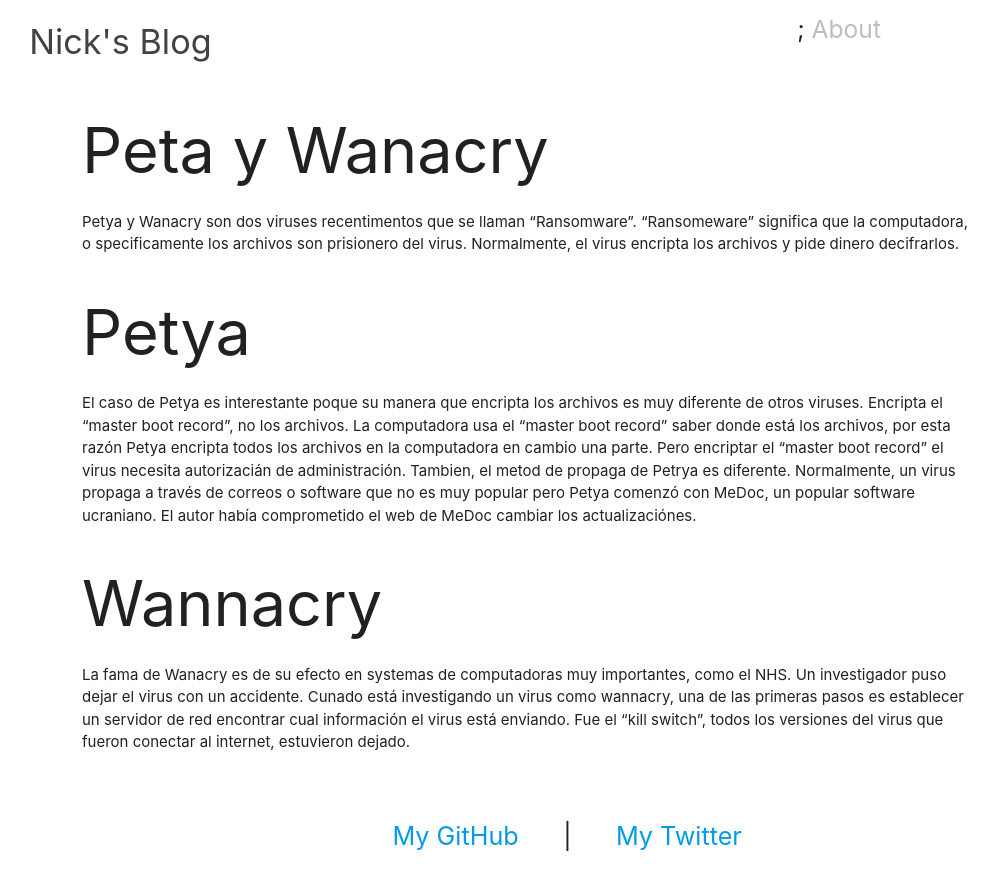
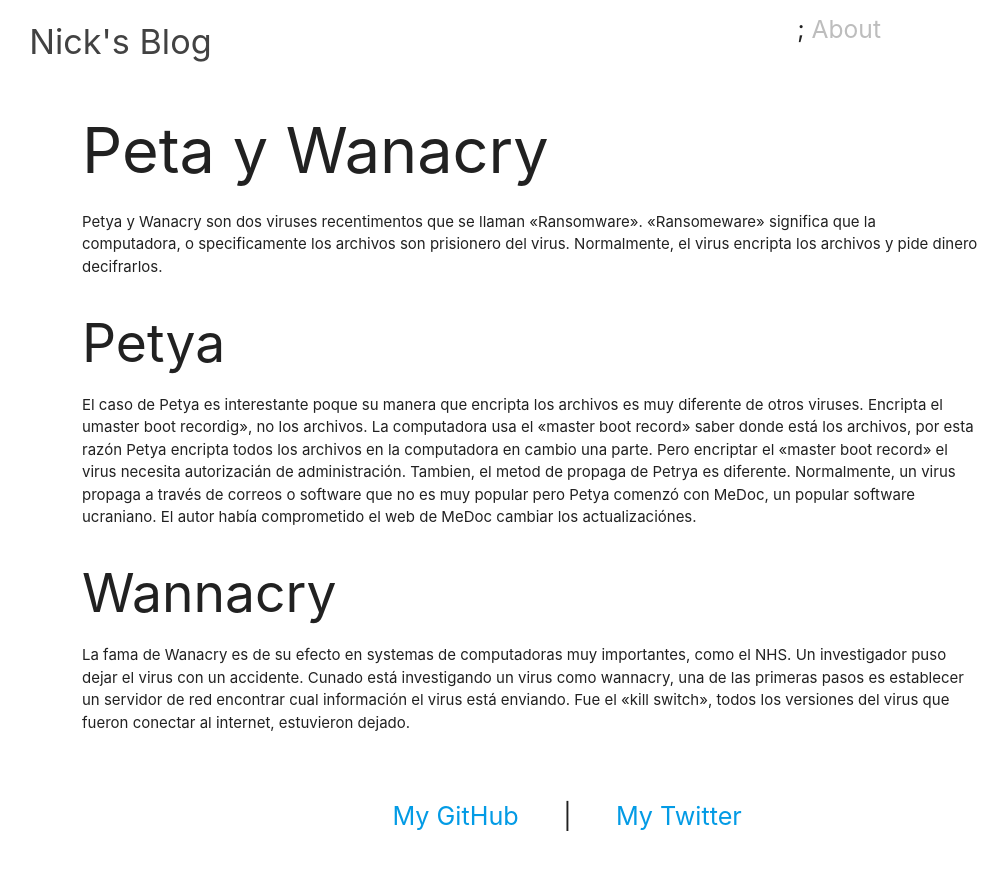
Before and after one commit to nick96/x-nick96.github.io, a Jekyll site: the page built from _posts/2018-01-05-peta-y-wanacry.md, in a window 1280 px wide. Shown: the top 890 px of the page, without its empty margins (110-1118 px from the left). Built offline with Jekyll 4.4.1, drawn with Linux system fonts in a browser that asks for light colours.

Commit message:
Rename file

```diff
--- a/_posts/2018-08-03-peta-y-wanacry.markdown
+++ b/_posts/2018-01-05-peta-y-wanacry.md
@@ -2,32 +2,32 @@
 title: "Peta y Wanacry"
 tags: cibersecuridad security espanol
 layout: post
-date:   "2018-08-03 13:50:14 +1000"
+date:   "2018-01-05"
 ---
 
 Petya y Wanacry son dos viruses recentimentos que se llaman
-"Ransomware". "Ransomeware" significa que la computadora, o
+«Ransomware». «Ransomeware» significa que la computadora, o
 specificamente los archivos son prisionero del virus. Normalmente, el
 virus encripta los archivos y pide dinero decifrarlos.
 
-# Petya
+## Petya
 El caso de Petya es interestante poque su manera que encripta los
-archivos es muy diferente de otros viruses. Encripta el “master boot
-record”, no los archivos. La computadora usa el “master boot record”
+archivos es muy diferente de otros viruses. Encripta el umaster boot
+recordig», no los archivos. La computadora usa el «master boot record»
 saber donde está los archivos, por esta razón Petya encripta todos los
 archivos en la computadora en cambio una parte. Pero encriptar el
-“master boot record” el virus necesita autorizacián de
+«master boot record» el virus necesita autorizacián de
 administración. Tambien, el metod de propaga de Petrya es
 diferente. Normalmente, un virus propaga a través de correos o
 software que no es muy popular pero Petya comenzó con MeDoc, un
 popular software ucraniano. El autor había comprometido el web de
 MeDoc cambiar los actualizaciónes.
 
-# Wannacry
+## Wannacry
 La fama de Wanacry es de su efecto en systemas de computadoras muy
 importantes, como el NHS. Un investigador puso dejar el virus con un
 accidente. Cunado está investigando un virus como wannacry, una de las
 primeras pasos es establecer un servidor de red encontrar cual
-información el virus está enviando. Fue el “kill switch”, todos los
+información el virus está enviando. Fue el «kill switch», todos los
 versiones del virus que fueron conectar al internet, estuvieron
 dejado.
```
